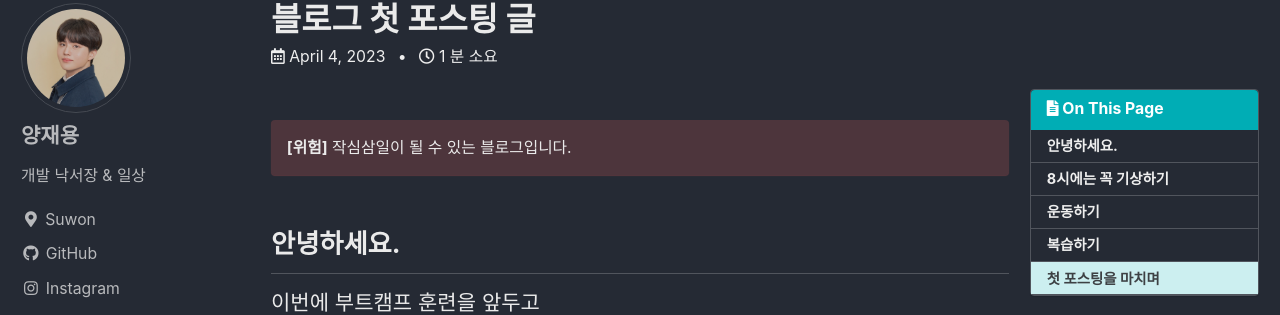
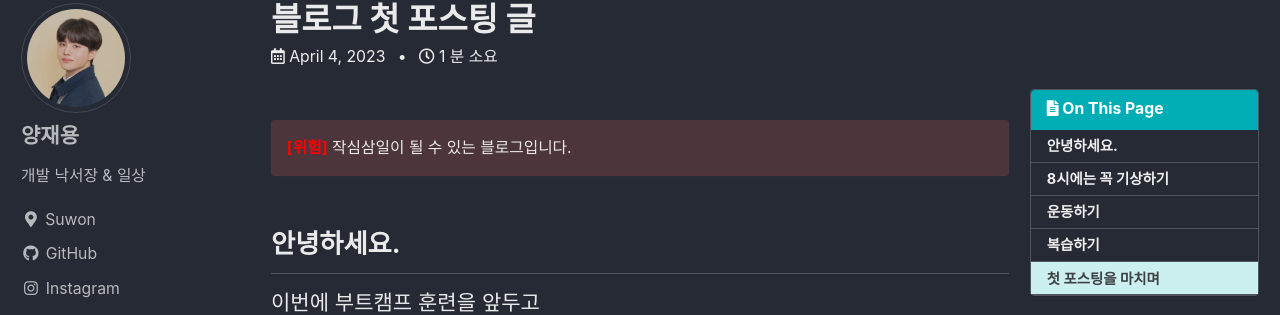
Before and after one commit to yjy8501/yjy8501.github.io, a Jekyll site: the page built from _posts/2023-04-04-first.md, in a window 1280 px wide. Shown: the part 167-482 px from the top of the page. Built offline with Jekyll 4.4.1, drawn with Linux system fonts in a browser that asks for light colours; cached includes are drawn as plain includes; comment, search, counter and statistics services are not loaded.

Commit message:
Posting
posting

```diff
--- a/_posts/2023-04-04-first.md
+++ b/_posts/2023-04-04-first.md
@@ -5,8 +5,10 @@ categories : Life
 tags : Blog
 toc : true
 ---
-
-**[위험]** 작심삼일이 될 수 있는 블로그입니다.
+<span style="color:red;">
+**[위험]**
+</span>
+작심삼일이 될 수 있는 블로그입니다.
 {: .notice--danger}
 ## 안녕하세요.
 
```
Also changed, not shown: 5 other files.
